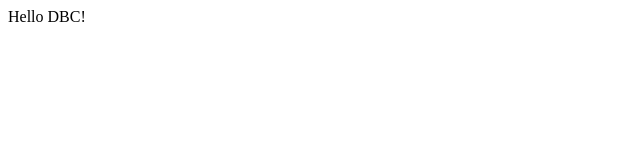
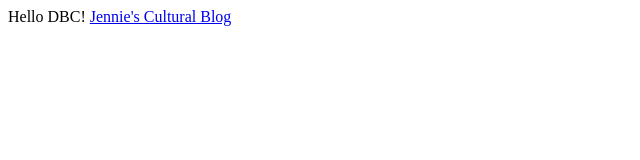
Before and after one commit to littleredninja/littleredninja.github.io, a plain HTML site: page index.html in a window 1280 px wide. Shown: the whole page, without its empty margins (0-640 px from the left). Drawn offline with Linux system fonts and the light colour scheme.

Commit message:
added link to cultural blog

```diff
--- a/index.html
+++ b/index.html
@@ -1 +1,5 @@
-<html><body>Hello DBC!</body></html>
+<html><body>Hello DBC!
+
+<a href="http://littleredninja.github.io/unit1_projects/week1_cultural.html">Jennie's Cultural Blog</a>
+
+</body></html>
```
